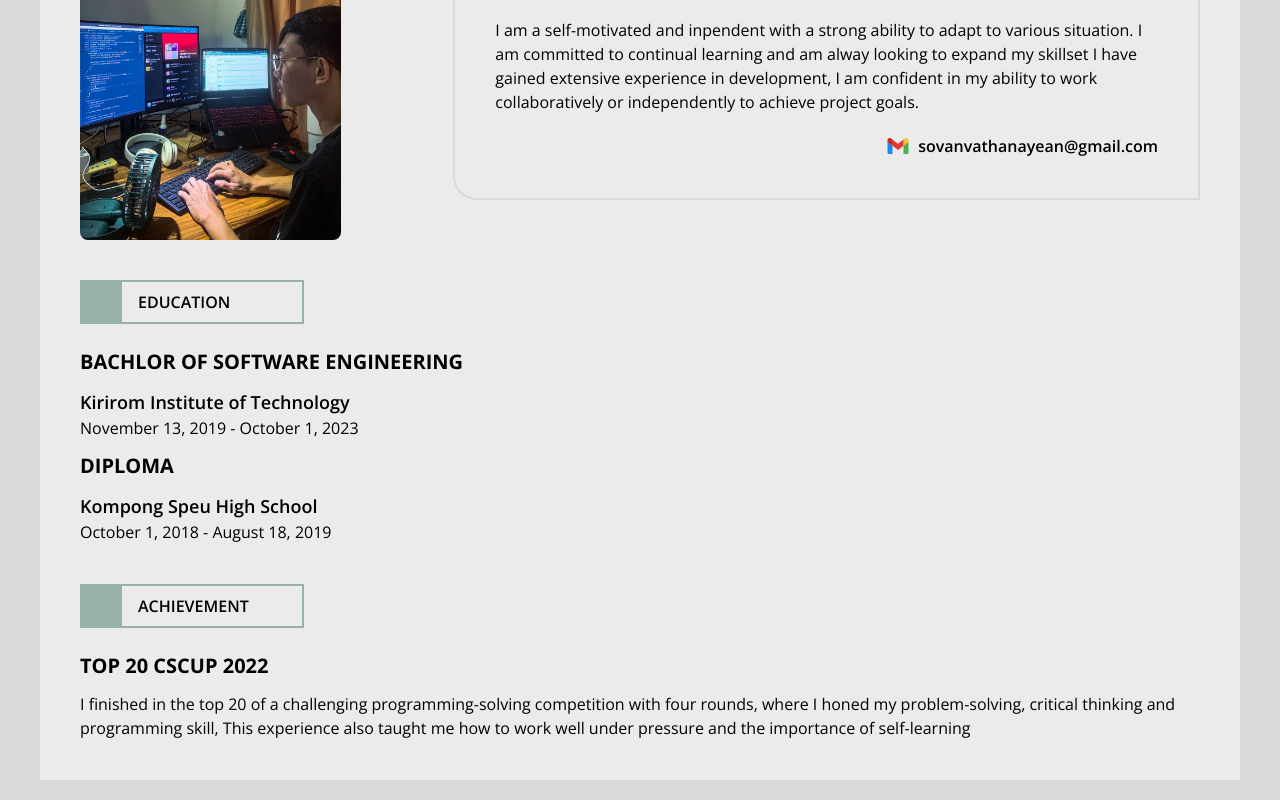
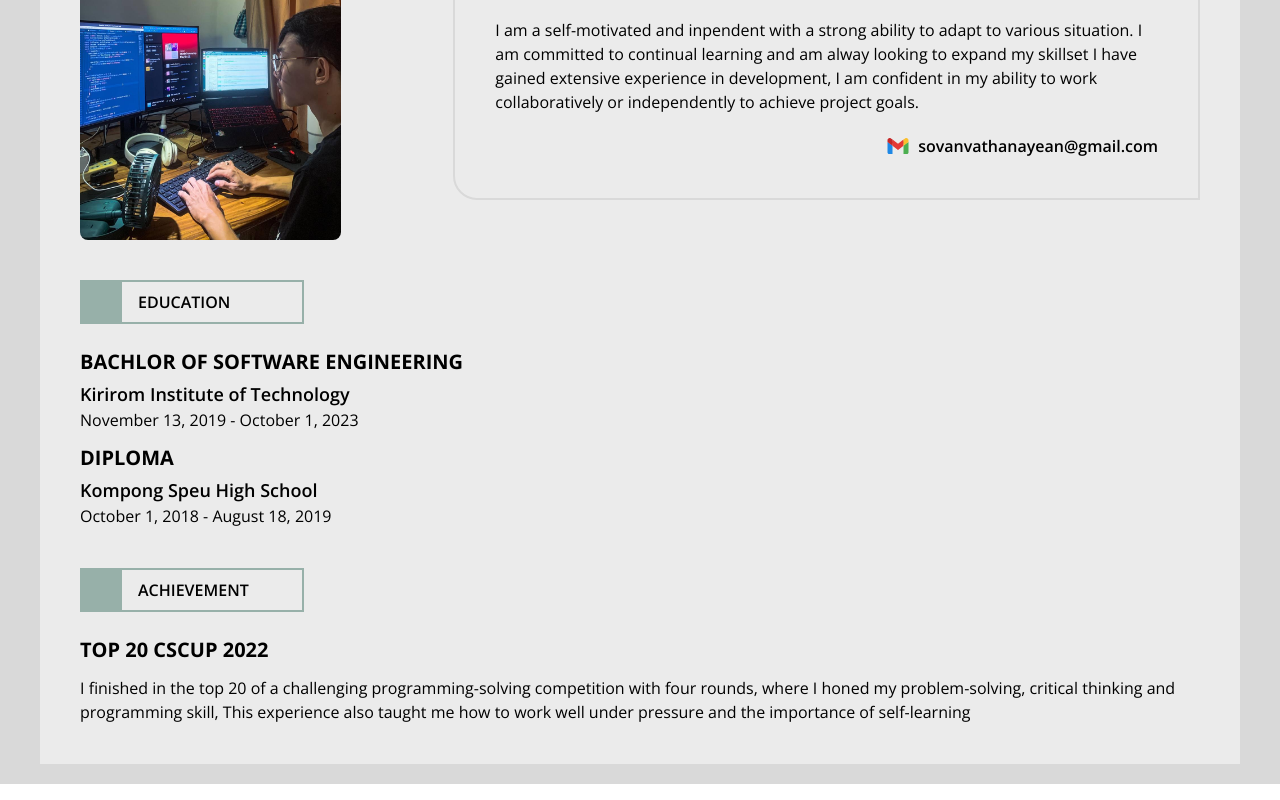
Before and after one commit to Yeansovanvathana/Portfolio_V2, a Next.js app: page / in a window 1280 px wide. Shown: the part 5262-6062 px from the top of the page. Built offline with nearby package versions, Linux system fonts and the light colour scheme.

Commit message:
Update about page

```diff
--- a/components/About.jsx
+++ b/components/About.jsx
@@ -52,6 +52,7 @@ export const About = () => {
               <h3 className="uppercase font-semibold">Education</h3>
             </div>
             <div className="space-y-3 mt-6">
+              <div className="space-y-1">
                 <h3 className="uppercase font-bold text-xl ">
                   Bachlor of software engineering
                 </h3>
@@ -63,6 +64,8 @@ export const About = () => {
                     November 13, 2019 - October 1, 2023
                   </p>
                 </div>
+              </div>
+              <div className="space-y-1">
                 <h3 className="uppercase font-bold text-xl ">Diploma</h3>
                 <div>
                   <p className="font-semibold md:text-lg">
@@ -71,6 +74,7 @@ export const About = () => {
                   <p className="font-normal text-base">
                     October 1, 2018 - August 18, 2019
                   </p>
+                </div>
               </div>
             </div>
           </div>
```
Lines whose indentation alone changed are shown as unchanged.
